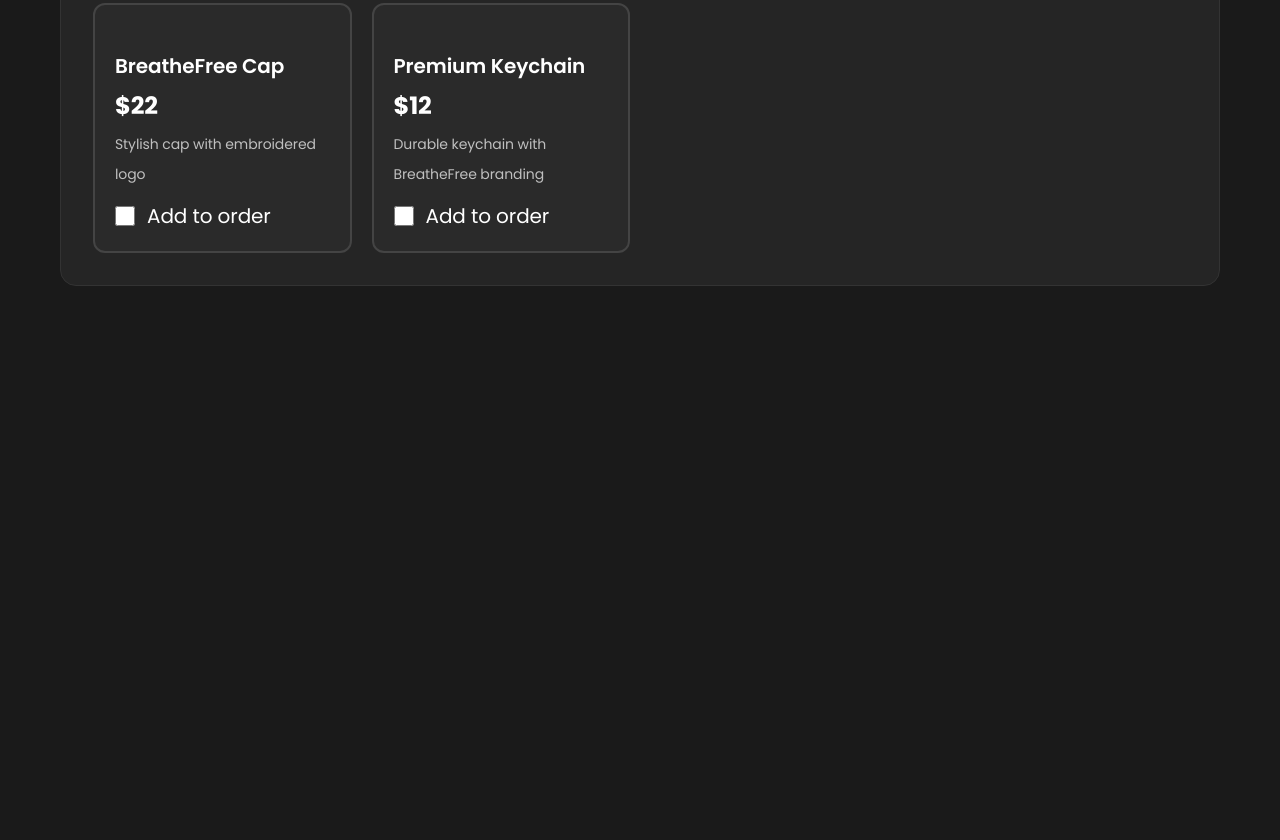
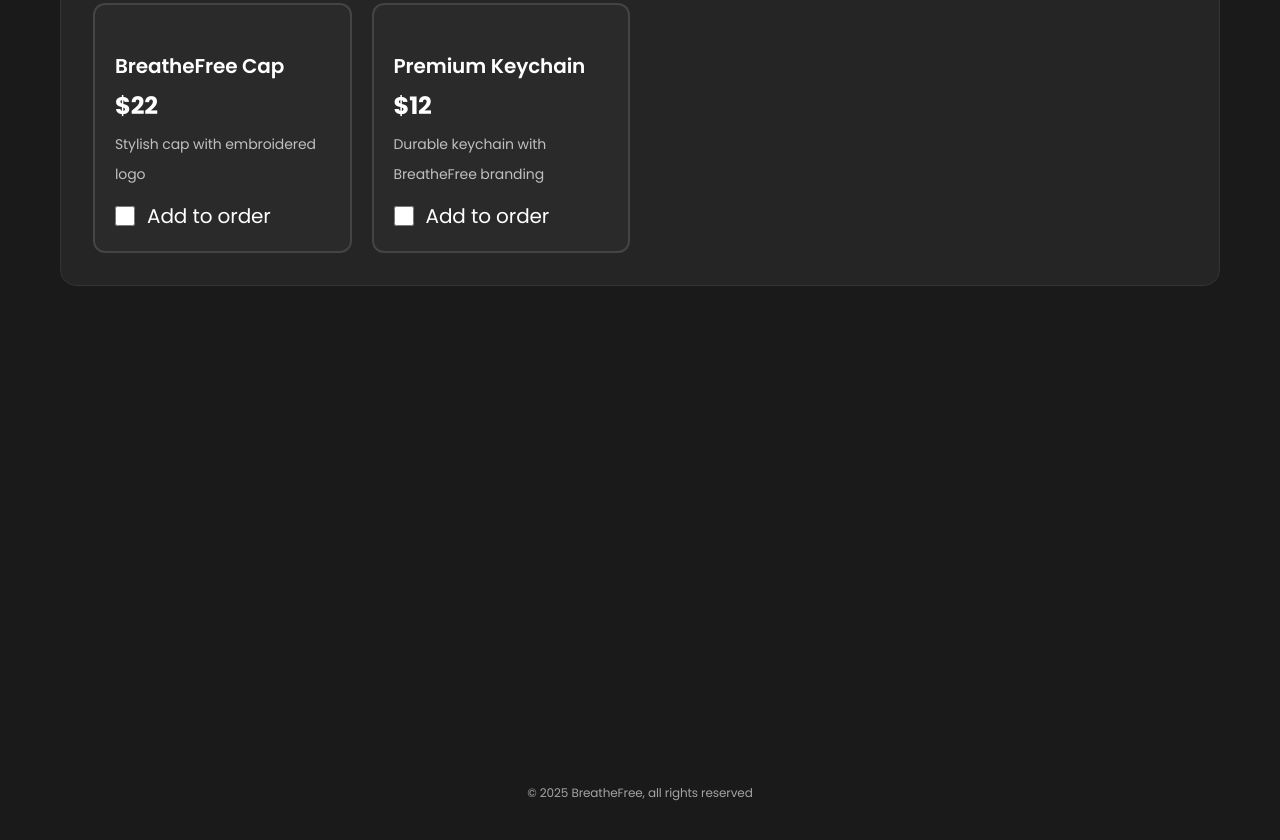
Before and after one commit to that1guy112/that1guy112.github.io, a plain HTML site: page additional.html in a window 1280 px wide. Shown: the part 3948-4788 px from the top of the page. Before the commit the page ends 4706 px from the top, so only its background shows below. Drawn offline with Linux system fonts and the light colour scheme.

Commit message:
added back the all rights reserved

```diff
--- a/additional.html
+++ b/additional.html
@@ -952,6 +952,20 @@
 			padding: 40px;
 			color: rgba(255, 255, 255, 0.6);
 			font-size: 16px;
+		}
+
+		/* Copyright Text */
+		.copyright-text {
+			text-align: center;
+			padding: 20px;
+			color: rgba(255, 255, 255, 0.6);
+			font-size: 12px;
+			margin-bottom: 140px;
+			transition: color 0.3s ease;
+		}
+
+		body.light-mode .copyright-text {
+			color: rgba(26, 26, 26, 0.6);
 		}
 	</style>
 </head>
@@ -1388,6 +1402,11 @@
 				</div>
 			</div>
 		</main>
+
+		<!-- Copyright Text -->
+		<div class="copyright-text">
+			&copy; 2025 BreatheFree, all rights reserved
+		</div>
 
 		<!-- Scent Notes Modal -->
 		<div class="scent-notes-modal" id="scent-notes-modal" onclick="closeScentNotes(event)">
```
